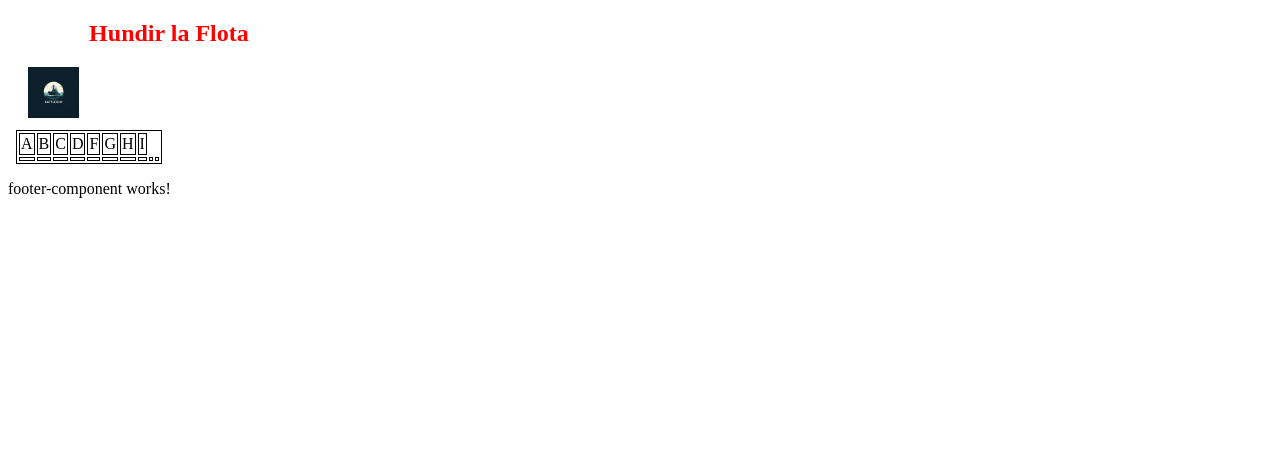
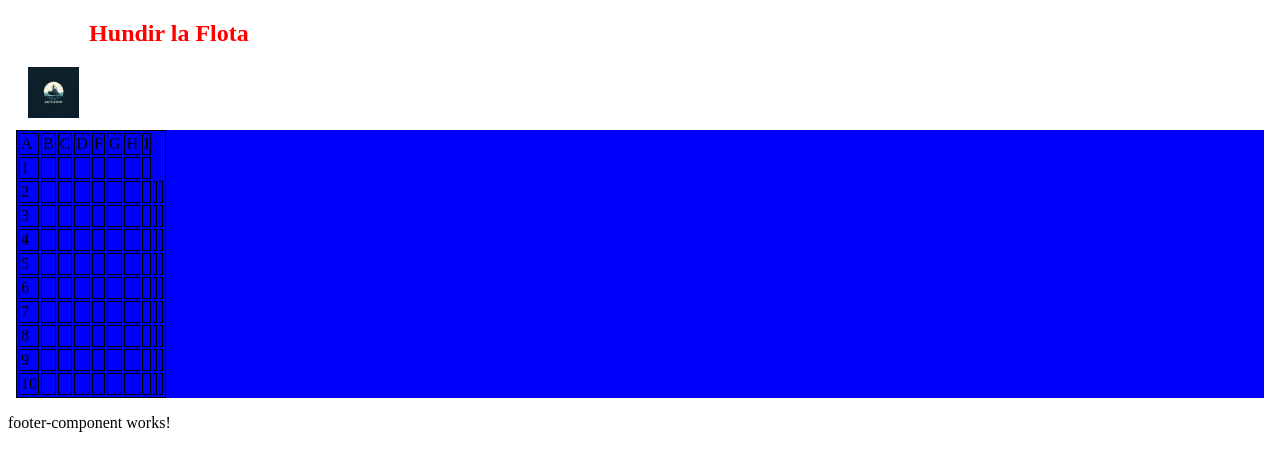
Before and after one commit to Juan-Trujillo20/HundirLaFlota, an Angular app: page / in a window 1280 px wide. Shown: the top 470 px of the page. Built offline with nearby package versions, Linux system fonts and the light colour scheme.

Commit message:
modificando el tablero

```diff
--- a/src/app/body-component/body-component.component.html
+++ b/src/app/body-component/body-component.component.html
@@ -1,4 +1,5 @@
 <body>
+  <div id="game-table">
     <table class="table">
       <tr>
         <td>A</td>
@@ -11,7 +12,113 @@
         <td>I</td>
       </tr>
       <tr>
+        <td>1</td>
         <td> </td>
+        <td> </td>
+        <td> </td>
+        <td> </td>
+        <td> </td>
+        <td> </td>
+        <td> </td>
+      </tr>
+      <tr>
+        <td>2</td>
+        <td> </td>
+        <td> </td>
+        <td> </td>
+        <td> </td>
+        <td> </td>
+        <td> </td>
+        <td> </td>
+        <td> </td>
+        <td> </td>
+      </tr>
+      <tr>
+        <td>3</td>
+        <td> </td>
+        <td> </td>
+        <td> </td>
+        <td> </td>
+        <td> </td>
+        <td> </td>
+        <td> </td>
+        <td> </td>
+        <td> </td>
+      </tr>
+      <tr>
+        <td>4</td>
+        <td> </td>
+        <td> </td>
+        <td> </td>
+        <td> </td>
+        <td> </td>
+        <td> </td>
+        <td> </td>
+        <td> </td>
+        <td> </td>
+      </tr>
+      <tr>
+        <td>5</td>
+        <td> </td>
+        <td> </td>
+        <td> </td>
+        <td> </td>
+        <td> </td>
+        <td> </td>
+        <td> </td>
+        <td> </td>
+        <td> </td>
+      </tr>
+      <tr>
+        <td>6</td>
+        <td> </td>
+        <td> </td>
+        <td> </td>
+        <td> </td>
+        <td> </td>
+        <td> </td>
+        <td> </td>
+        <td> </td>
+        <td> </td>
+      </tr>
+      <tr>
+        <td>7</td>
+        <td> </td>
+        <td> </td>
+        <td> </td>
+        <td> </td>
+        <td> </td>
+        <td> </td>
+        <td> </td>
+        <td> </td>
+        <td> </td>
+      </tr>
+      <tr>
+        <td>8</td>
+        <td> </td>
+        <td> </td>
+        <td> </td>
+        <td> </td>
+        <td> </td>
+        <td> </td>
+        <td> </td>
+        <td> </td>
+        <td> </td>
+      </tr>
+      <tr>
+        <td>9</td>
+        <td> </td>
+        <td> </td>
+        <td> </td>
+        <td> </td>
+        <td> </td>
+        <td> </td>
+        <td> </td>
+        <td> </td>
+        <td> </td>
+      </tr>
+      <tr>
+        <td>10</td>
         <td> </td>
         <td> </td>
         <td> </td>
@@ -23,4 +130,5 @@
         <td> </td>
       </tr>
     </table>
+  </div>
 </body>
--- a/src/app/body-component/body-component.component.sass
+++ b/src/app/body-component/body-component.component.sass
@@ -1,2 +1,4 @@
+#game-table
+    background-color: blue
 table, th, td
     border:1px solid black
```
